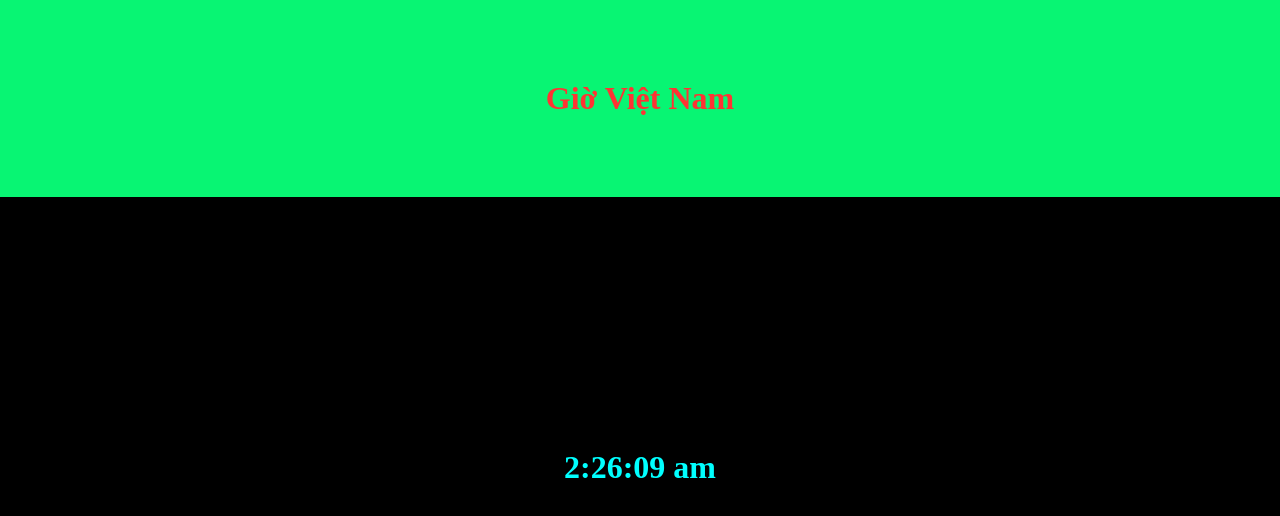
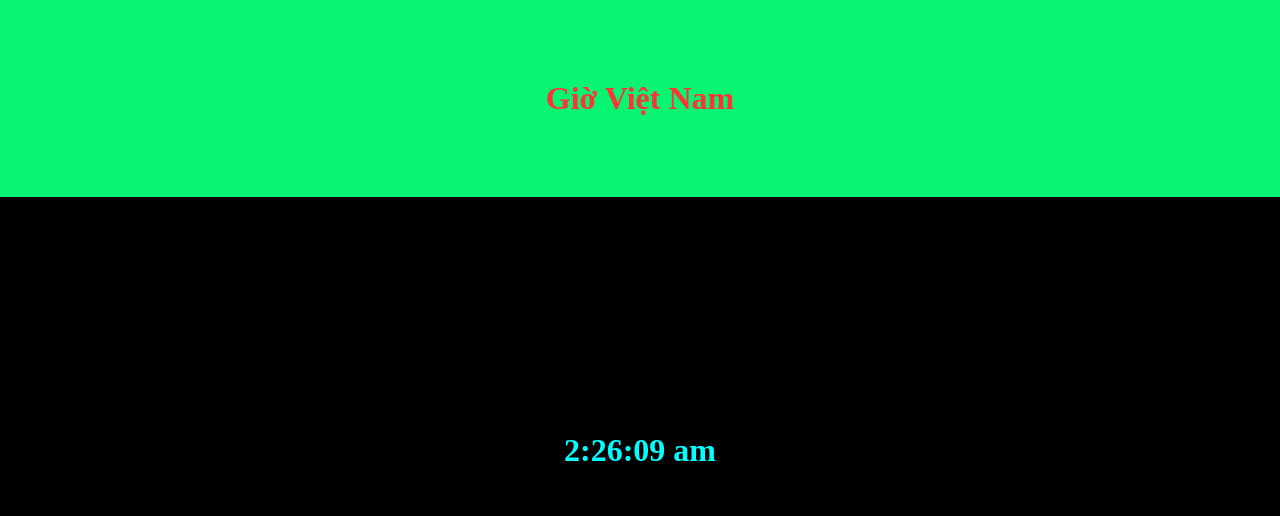
Before and after one commit to quytrai123/personal_project, a plain HTML site: page clock/index.html in a window 1280 px wide. Drawn offline with Linux system fonts and the light colour scheme.

Commit message:
Personal Project

```diff
--- a/clock/clock.css
+++ b/clock/clock.css
@@ -13,7 +13,7 @@
     color: aqua;
     text-align: center;
     background-color: black;
-    padding: 252px;
+    padding: 235px;
 }
 @media(max-width: 800px) {
     #clock {
```
